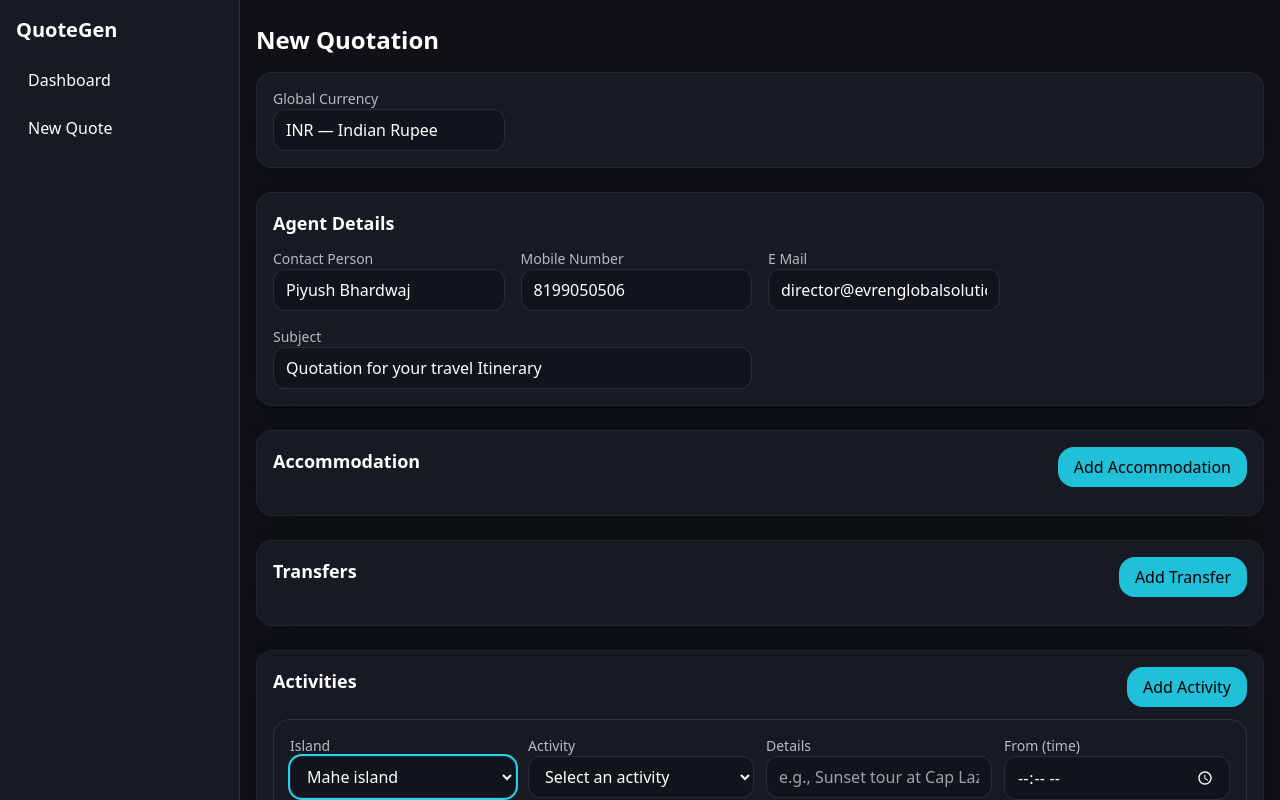
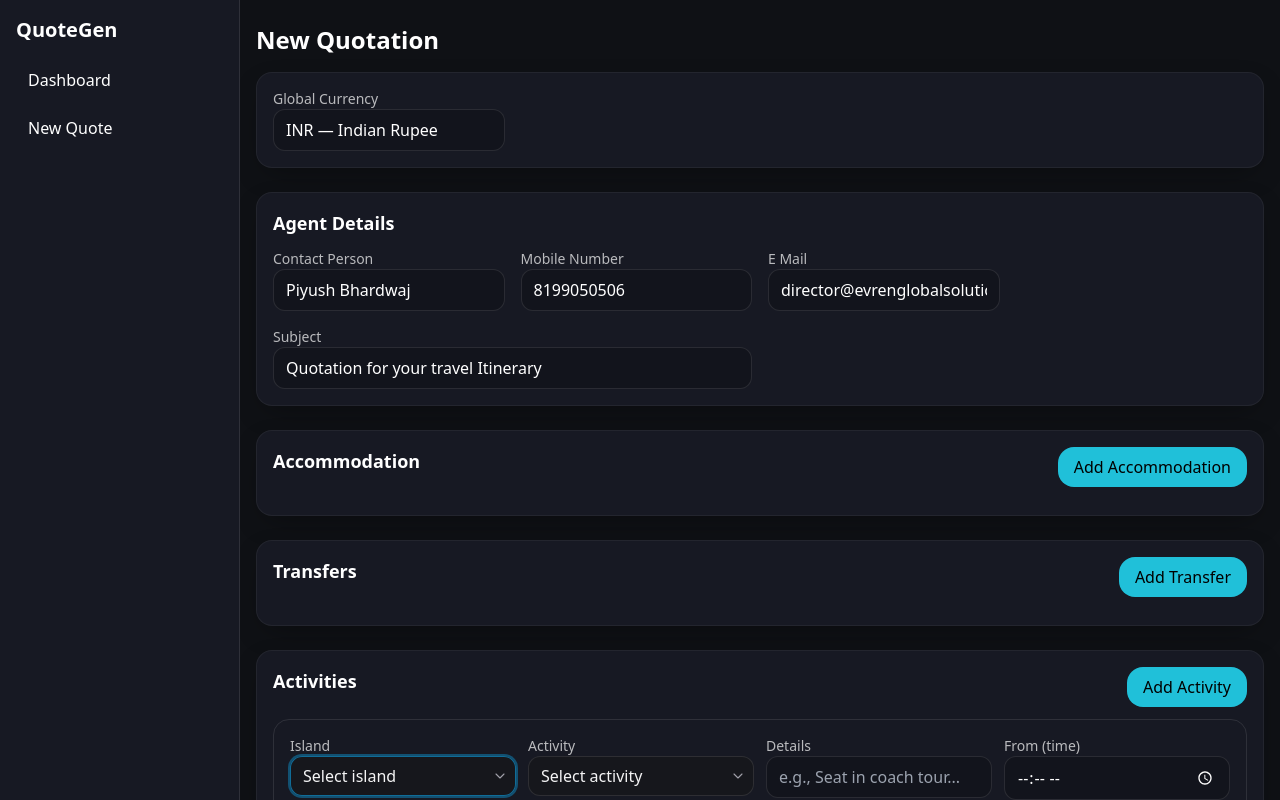
Before and after one commit to Rishi-0007/QuoteGen, a Next.js app: page /quotes/new in a window 1280 px wide. Both pictures are taken after typing "5", "5", "5", "Sample" into the empty fields and a click on the button "Add Activity". Shown: the top 800 px of the page. Built offline with nearby package versions, Linux system fonts and the light colour scheme.

Commit message:
feat: implement Softer dark selects and enhance AccommodationItem and ActivityItem components with SelectNative

```diff
--- a/app/globals.css
+++ b/app/globals.css
@@ -15,3 +15,9 @@ html, body { @apply bg-background text-white; }
 .table th { @apply text-left font-semibold text-white/70 py-2; }
 .table td { @apply py-3 border-t border-white/10; }
 .section-title { @apply text-lg font-semibold mb-3; }
+
+
+/* --- Softer dark selects --- */
+select, select option { color-scheme: dark; }
+select option { background-color: #0b0d12; color: #e6e7eb; }
+select option[disabled], select option[value=""] { color: #9ca3af; }
--- a/components/items/AccommodationItem.js
+++ b/components/items/AccommodationItem.js
@@ -1,44 +1,87 @@
 
 "use client";
 import Input from "@/components/ui/input";
+import SelectNative from "@/components/ui/select-native";
 import { ISLANDS, PROPERTIES } from "@/lib/properties";
 import { useMemo } from "react";
 
 export default function AccommodationItem({ index, form }) {
   const island = form.watch(`items.${index}.island`) || "mahe";
-  const options = useMemo(()=> PROPERTIES[island] || [], [island]);
+  const hotels = useMemo(() => (PROPERTIES[island] || []), [island]);
+  const hotelValue = form.watch(`items.${index}.hotelProperty`) || "";
+
   const recalc = () => {
     const base = Number(form.getValues(`items.${index}.basePrice`) || 0);
     const m = Number(form.getValues(`items.${index}.markupPercent`) || 0);
     const total = base * (1 + m / 100);
     form.setValue(`items.${index}.totalPrice`, +total.toFixed(2));
   };
+
   return (
     <div className="grid md:grid-cols-4 gap-3">
-      <div><div className="label">Island</div>
-        <select className="input" {...form.register(`items.${index}.island`)} defaultValue="mahe"
-          onChange={(e)=>{ form.setValue(`items.${index}.island`, e.target.value); form.setValue(`items.${index}.hotelProperty`, ""); }}>
+      <div>
+        <div className="label">Island</div>
+        <SelectNative
+          {...form.register(`items.${index}.island`)}
+          onChange={(e) => {
+            form.setValue(`items.${index}.island`, e.target.value);
+            // reset hotel when island changes
+            form.setValue(`items.${index}.hotelProperty`, "");
+            form.setValue(`items.${index}.customHotelName`, "");
+          }}
+        >
+          <option value="">Select island</option>
           {ISLANDS.map(i => <option key={i.value} value={i.value}>{i.label}</option>)}
-        </select>
+        </SelectNative>
       </div>
-      <div className="md:col-span-2"><div className="label">Hotel / Property</div>
-        <select className="input" {...form.register(`items.${index}.hotelProperty`)}>
-          <option value="">Select a property</option>
-          {options.map((p)=> <option key={p} value={p}>{p}</option>)}
-        </select>
+
+      <div>
+        <div className="label">Property</div>
+        <SelectNative
+          {...form.register(`items.${index}.hotelProperty`)}
+          onChange={(e) => {
+            const value = e.target.value;
+            form.setValue(`items.${index}.hotelProperty`, value);
+            if (value !== "Other") form.setValue(`items.${index}.customHotelName`, "");
+          }}
+        >
+          <option value="">Select property</option>
+          {hotels.map((h) => (<option key={h} value={h}>{h}</option>))}
+          <option value="Other">Other</option>
+        </SelectNative>
       </div>
-      <div><div className="label">Room(s)</div><Input type="number" step="1" min="1" {...form.register(`items.${index}.roomCount`)} placeholder="e.g., 1" /></div>
-      <div className="md:col-span-2"><div className="label">Room Details</div><Input {...form.register(`items.${index}.roomDetails`)} placeholder="e.g., Deluxe Room with Sea View" /></div>
-      <div><div className="label">Adults</div><Input type="number" step="1" {...form.register(`items.${index}.adults`)} placeholder="2" /></div>
-      <div><div className="label">Children</div><Input type="number" step="1" {...form.register(`items.${index}.children`)} placeholder="0" /></div>
-      <div><div className="label">Guests (total)</div><Input type="number" step="1" {...form.register(`items.${index}.guests`)} placeholder="2" /></div>
+
+      {hotelValue === "Other" && (
+        <div>
+          <div className="label">Enter Hotel Name</div>
+          <Input {...form.register(`items.${index}.customHotelName`)} placeholder="Type hotel name..." />
+        </div>
+      )}
+
+      <div>
+        <div className="label">Rooms</div>
+        <Input type="number" min="1" {...form.register(`items.${index}.roomCount`)} placeholder="e.g., 1" />
+      </div>
+
+      <div className="md:col-span-2">
+        <div className="label">Room Details</div>
+        <Input {...form.register(`items.${index}.roomDetails`)} placeholder="e.g., Deluxe Room with Sea View" />
+      </div>
+
+      <div><div className="label">Adults</div><Input type="number" min="0" {...form.register(`items.${index}.adults`)} /></div>
+      <div><div className="label">Children</div><Input type="number" min="0" {...form.register(`items.${index}.children`)} /></div>
+      <div><div className="label">Guests</div><Input type="number" min="0" {...form.register(`items.${index}.guests`)} /></div>
+
       <div><div className="label">Check In</div><Input type="date" {...form.register(`items.${index}.checkIn`)} /></div>
       <div><div className="label">Check Out</div><Input type="date" {...form.register(`items.${index}.checkOut`)} /></div>
+
       <div><div className="label">Currency</div><Input disabled value={form.watch("currency") || "INR"} /></div>
       <div><div className="label">Price</div><Input type="number" step="0.01" {...form.register(`items.${index}.basePrice`, { onChange: recalc })} /></div>
       <div><div className="label">Markup %</div><Input type="number" step="0.01" {...form.register(`items.${index}.markupPercent`, { onChange: recalc })} /></div>
       <div><div className="label">Total (auto)</div><Input type="number" step="0.01" {...form.register(`items.${index}.totalPrice`)} /></div>
-      <div className="md:col-span-2"><div className="label">Cancellation Policy</div>
+
+      <div className="md:col-span-2">
+        <div className="label">Cancellation Policy</div>
         <div className="grid grid-cols-2 gap-2">
           <Input disabled value="Free Cancellation before" />
           <Input type="date" {...form.register(`items.${index}.cancellationBefore`)} />
--- a/components/items/ActivityItem.js
+++ b/components/items/ActivityItem.js
@@ -1,50 +1,92 @@
 
 "use client";
 import Input from "@/components/ui/input";
+import SelectNative from "@/components/ui/select-native";
+import { ISLANDS } from "@/lib/properties";
 import { useMemo } from "react";
-import { ISLANDS } from "@/lib/properties";
+
+const ACTIVITY_MAP = {
+  mahe: [
+    "Private Charter - Zephir","Group Outing","Tour Guiding","Sunset on the Rocks at Cap Lazare Nature Reserve","Visit Craft Village","Gallery Domaine",
+    "Mahe Island Discovery Shared Tour","Island tour","Ste Anne Marine Park (Day trip)","Private Charter Zekler","Nature Trail - Copolia","Sunseekers Tours",
+    "Private Full Day Island Tours","Discovery Tour of Mahe - Without Guide (Full Day)","Discovery Tour of Mahe - Without Guide (Half Day)","Sun Strokes Art Tour"
+  ],
+  praslin: [
+    "Vallee De Mai (World Heritage site)","La Digue Island Boat & Bike","Curieuse and St Pierre Islands","Nature Trail - Fond Ferdinand",
+    "Discovery Tour of Praslin Island - Without Guide (Half Day)","Discovery Tour of Praslin Island - Without Guide (Full Day)","Private Charter Catamaran Oplezir",
+    "Curieuse & St Pierre Glass Bottom Boat trip and Snorkeling","Praslin Island Discovery Shared Tour"
+  ],
+  ladigue: [
+    "La Digue Island Boat & Bike (From Mahe Island)","La Digue Island Boat & Bike (From Praslin Island)","Coco, Sister & Felicite islands",
+    "Coco & Felicite Islands (From La Digue)","Curieuse and St Pierre Islands","La Digue Island Discovery Shared Tour","Gesima Combo","Ile de Palmes Discovery",
+    "Just Married","Discovery of Turtle Island","Reef Classico"
+  ]
+};
 
 export default function ActivityItem({ index, form }) {
   const island = form.watch(`items.${index}.island`) || "mahe";
-  const activities = {
-    mahe: [
-      "Private Charter - Zephir", "Group Outing", "Tour Guiding", "Sunset on the Rocks at Cap Lazare Nature Reserve", "Visit Craft Village", "Gallery Domaine",
-      "Mahe Island Discovery Shared Tour", "Island tour", "Ste Anne Marine Park (Day trip)", "Private Charter Zekler", "Nature Trail - Copolia", "Sunseekers Tours",
-      "Private Full Day Island Tours", "Discovery Tour of Mahe - Without Guide (Full Day)", "Discovery Tour of Mahe - Without Guide (Half Day)", "Sun Strokes Art Tour"
-    ],
-    praslin: [
-      "Vallee De Mai (World Heritage site)", "La Digue Island Boat & Bike", "Curieuse and St Pierre Islands", "Nature Trail - Fond Ferdinand",
-      "Discovery Tour of Praslin Island - Without Guide (Half Day)", "Discovery Tour of Praslin Island - Without Guide (Full Day)", "Private Charter Catamaran Oplezir",
-      "Curieuse & St Pierre Glass Bottom Boat trip and Snorkeling", "Praslin Island Discovery Shared Tour"
-    ],
-    ladigue: [
-      "La Digue Island Boat & Bike (From Mahe Island)", "La Digue Island Boat & Bike (From Praslin Island)", "Coco, Sister & Felicite islands",
-      "Coco & Felicite Islands (From La Digue)", "Curieuse and St Pierre Islands", "La Digue Island Discovery Shared Tour", "Gesima Combo", "Ile de Palmes Discovery",
-      "Just Married", "Discovery of Turtle Island", "Reef Classico"
-    ]
+  const activityValue = form.watch(`items.${index}.itemTitle`) || "";
+  const options = useMemo(() => (ACTIVITY_MAP[island] || []), [island]);
+
+  const recalc = () => {
+    const base = Number(form.getValues(`items.${index}.basePrice`) || 0);
+    const m = Number(form.getValues(`items.${index}.markupPercent`) || 0);
+    const total = base * (1 + m / 100);
+    form.setValue(`items.${index}.totalPrice`, +total.toFixed(2));
   };
-  const options = activities[island] || [];
+
   return (
     <div className="grid md:grid-cols-4 gap-3">
-      <div><div className="label">Island</div>
-        <select className="input" {...form.register(`items.${index}.island`)} onChange={(e) => form.setValue(`items.${index}.island`, e.target.value)} >
+      <div>
+        <div className="label">Island</div>
+        <SelectNative
+          {...form.register(`items.${index}.island`)}
+          onChange={(e) => {
+            form.setValue(`items.${index}.island`, e.target.value);
+            form.setValue(`items.${index}.itemTitle`, "");
+            form.setValue(`items.${index}.customActivity`, "");
+          }}
+        >
+          <option value="">Select island</option>
           {ISLANDS.map(i => <option key={i.value} value={i.value}>{i.label}</option>)}
-        </select>
+        </SelectNative>
       </div>
-      <div><div className="label">Activity</div>
-        <select className="input" {...form.register(`items.${index}.itemTitle`)} >
-          <option value="">Select an activity</option>
-          {options.map(activity => <option key={activity} value={activity}>{activity}</option>)}
-        </select>
+
+      <div>
+        <div className="label">Activity</div>
+        <SelectNative
+          {...form.register(`items.${index}.itemTitle`)}
+          onChange={(e) => {
+            const value = e.target.value;
+            form.setValue(`items.${index}.itemTitle`, value);
+            if (value !== "Other") form.setValue(`items.${index}.customActivity`, "");
+          }}
+        >
+          <option value="">Select activity</option>
+          {options.map(a => <option key={a} value={a}>{a}</option>)}
+          <option value="Other">Other</option>
+        </SelectNative>
       </div>
-      <div><div className="label">Details</div><Input {...form.register(`items.${index}.description`)} placeholder="e.g., Sunset tour at Cap Lazare" /></div>
+
+      {activityValue === "Other" && (
+        <div>
+          <div className="label">Enter Custom Activity</div>
+          <Input {...form.register(`items.${index}.customActivity`)} placeholder="Type activity name..." />
+        </div>
+      )}
+
+      <div><div className="label">Details</div><Input {...form.register(`items.${index}.description`)} placeholder="e.g., Seat in coach tour..." /></div>
       <div><div className="label">From (time)</div><Input type="time" {...form.register(`items.${index}.startTime`)} /></div>
       <div><div className="label">To (time)</div><Input type="time" {...form.register(`items.${index}.endTime`)} /></div>
       <div><div className="label">Date</div><Input type="date" {...form.register(`items.${index}.startDate`)} /></div>
-      <div><div className="label">Price</div><Input type="number" step="0.01" {...form.register(`items.${index}.basePrice`)} /></div>
-      <div><div className="label">Markup %</div><Input type="number" step="0.01" {...form.register(`items.${index}.markupPercent`)} /></div>
+
+      <div><div className="label">Currency</div><Input disabled value={form.watch("currency") || "INR"} /></div>
+      <div><div className="label">Price</div><Input type="number" step="0.01" {...form.register(`items.${index}.basePrice`, { onChange: recalc })} /></div>
+      <div><div className="label">Markup %</div><Input type="number" step="0.01" {...form.register(`items.${index}.markupPercent`, { onChange: recalc })} /></div>
       <div><div className="label">Total (auto)</div><Input type="number" step="0.01" {...form.register(`items.${index}.totalPrice`)} /></div>
-      <div className="md:col-span-2"><div className="label">Cancellation Policy</div>
+
+      <div className="md:col-span-2">
+        <div className="label">Cancellation Policy</div>
         <div className="grid grid-cols-2 gap-2">
           <Input disabled value="Free Cancellation before" />
           <Input type="date" {...form.register(`items.${index}.cancellationBefore`)} />
--- /dev/null
+++ b/components/ui/select-native.jsx
@@ -0,0 +1,38 @@
+
+"use client";
+import React from "react";
+
+function ChevronDownIcon(props) {
+  return (
+    <svg
+      {...props}
+      viewBox="0 0 24 24"
+      fill="none"
+      aria-hidden="true"
+      xmlns="http://www.w3.org/2000/svg"
+    >
+      <path d="M6 9l6 6 6-6" stroke="currentColor" strokeWidth="1.6" strokeLinecap="round" strokeLinejoin="round"/>
+    </svg>
+  );
+}
+
+/** Accessible native select with calmer dark styling */
+export default function SelectNative({ className = "", children, ...props }) {
+  return (
+    <div className={`relative ${className}`}>
+      <select
+        {...props}
+        className={[
+          "h-10 w-full appearance-none rounded-xl px-3 pr-9",
+          "bg-zinc-900/70 text-zinc-100 placeholder:text-zinc-400",
+          "border border-white/10 outline-none ring-0",
+          "focus:border-sky-500/60 focus:ring-2 focus:ring-sky-500/40",
+          "transition-colors"
+        ].join(" ")}
+      >
+        {children}
+      </select>
+      <ChevronDownIcon className="pointer-events-none absolute right-2 top-1/2 h-4 w-4 -translate-y-1/2 text-zinc-400" />
+    </div>
+  );
+}
```
Also changed, not shown: 1 other file (tests, documents, lock files or other folders).
